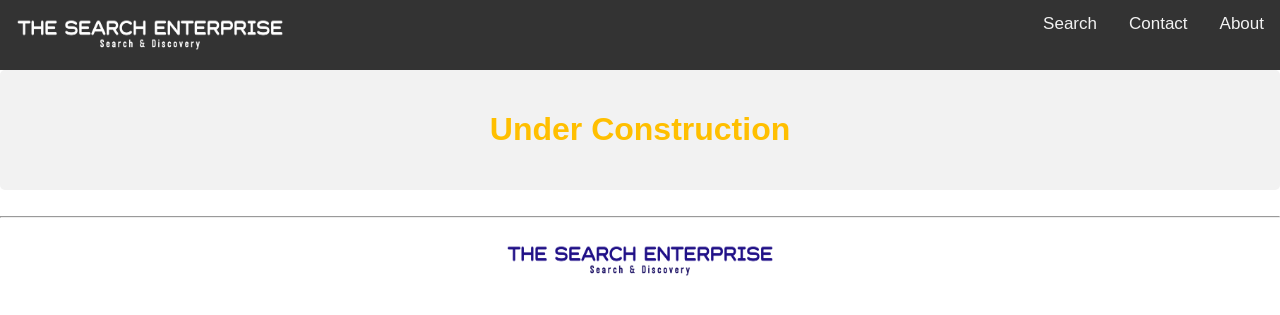
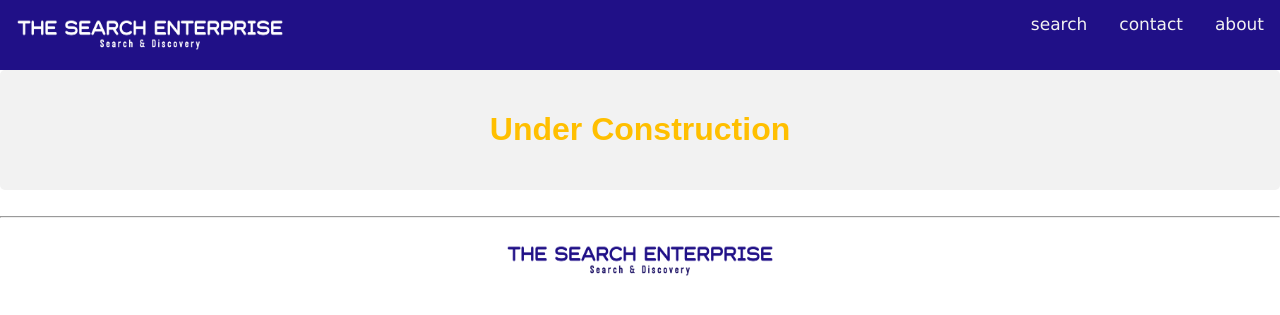
Before and after one commit to jaejoo14/awsreviewsanalysis, a Django app: page /about in a window 1280 px wide. Shown: the top 315 px of the page. Run offline with Django 3.2, Linux system fonts and the light colour scheme; some libraries are stand-ins or nearby versions.

Commit message:
change the font

```diff
--- a/awsreviews/templates/awsreviews/base.html
+++ b/awsreviews/templates/awsreviews/base.html
@@ -49,9 +49,15 @@ body {
   font-family: Arial, Helvetica, sans-serif;
 }
 
+/*
 .topnav {
   overflow: hidden;
   background-color: #333;
+}
+*/
+.topnav {
+  overflow: hidden;
+  background-color: #201087;
 }
 
 .topnav a {
@@ -77,9 +83,12 @@ body {
 <body>
 <div class="topnav">
 <img src="{% static "white_logo_transparent_background.png" %}" alt="tse-logo" style="width:300px;height:70px;">
-  <a href="about">About</a>
-  <a href="contact">Contact</a>
-  <a href="search">Search</a>
+  <font size="3" face="verdana" >
+  <!--<p style="font-family:verdana,serif;font-size:12px;">-->
+  <a href="about">about</a>
+  <a href="contact">contact</a>
+  <a href="search">search</a>
+  </font>
 </div>
 
     <div >
```
